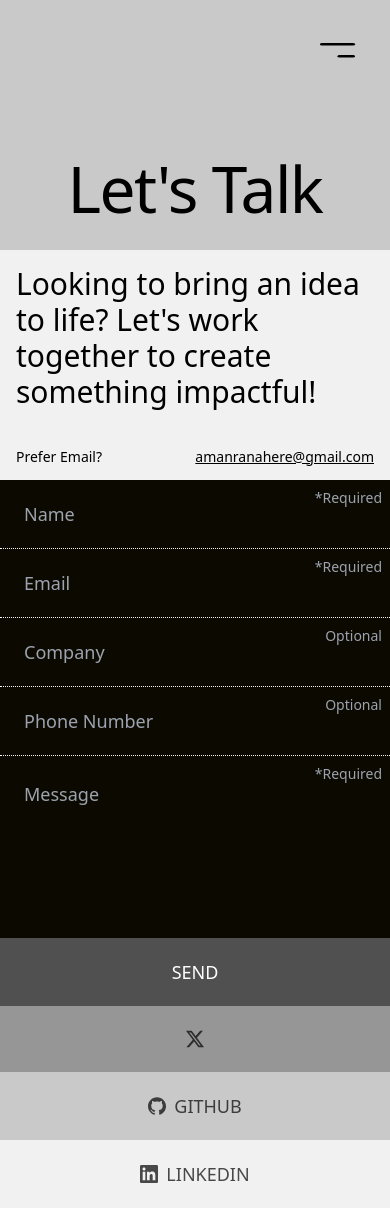
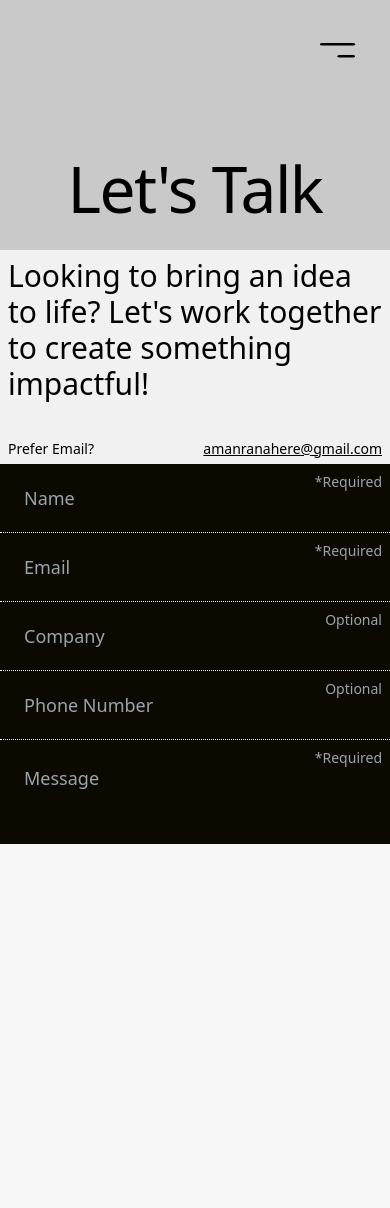
Before and after one commit to amanranahere/Portfolio, a React (Vite) app: page /contact in a window 390 px wide. After the commit the page ends 844 px from the top, so only its background shows below. Built offline with nearby package versions, Linux system fonts and the light colour scheme.

Commit message:
add animation to contact page

```diff
--- a/src/components/Contact/ContactForm.jsx
+++ b/src/components/Contact/ContactForm.jsx
@@ -1,6 +1,7 @@
 import React, { useState } from "react";
 import emailjs from "@emailjs/browser";
 import { SiLinkedin, SiGithub, SiX } from "react-icons/si";
+import { motion } from "framer-motion";
 
 export default function ContactForm() {
   const [status, setStatus] = useState("");
@@ -54,7 +55,12 @@ export default function ContactForm() {
         className="w-full h-full flex flex-col flex-grow"
       >
         <div className="flex flex-col md:flex-row">
-          <div className="w-full relative">
+          <motion.div
+            initial={{ x: -50, y: -50, opacity: 0 }}
+            animate={{ x: 0, y: 0, opacity: 1 }}
+            transition={{ duration: 0.6, ease: [0.16, 1, 0.3, 1], delay: 0.7 }}
+            className="w-full relative"
+          >
             <input
               type="text"
               name="name"
@@ -67,9 +73,14 @@ export default function ContactForm() {
             <span className="absolute top-2 right-2 text-sm text-gray-400">
               *Required
             </span>
-          </div>
+          </motion.div>
 
-          <div className="w-full relative">
+          <motion.div
+            initial={{ x: 50, y: -50, opacity: 0 }}
+            animate={{ x: 0, y: 0, opacity: 1 }}
+            transition={{ duration: 0.6, ease: [0.16, 1, 0.3, 1], delay: 0.7 }}
+            className="w-full relative"
+          >
             <input
               type="email"
               name="email"
@@ -82,11 +93,16 @@ export default function ContactForm() {
             <span className="absolute top-2 right-2 text-sm text-gray-400">
               *Required
             </span>
-          </div>
+          </motion.div>
         </div>
 
         <div className="w-full flex flex-col md:flex-row">
-          <div className="w-full relative">
+          <motion.div
+            initial={{ x: -50, opacity: 0 }}
+            animate={{ x: 0, y: 0, opacity: 1 }}
+            transition={{ duration: 0.6, ease: [0.16, 1, 0.3, 1], delay: 0.8 }}
+            className="w-full relative"
+          >
             <input
               type="text"
               name="company"
@@ -98,9 +114,14 @@ export default function ContactForm() {
             <span className="absolute top-2 right-2 text-sm text-gray-400">
               Optional
             </span>
-          </div>
+          </motion.div>
 
-          <div className="w-full relative">
+          <motion.div
+            initial={{ x: 50, opacity: 0 }}
+            animate={{ x: 0, y: 0, opacity: 1 }}
+            transition={{ duration: 0.6, ease: [0.16, 1, 0.3, 1], delay: 0.8 }}
+            className="w-full relative"
+          >
             <input
               type="tel"
               name="phone"
@@ -112,10 +133,15 @@ export default function ContactForm() {
             <span className="absolute top-2 right-2 text-sm text-gray-400">
               Optional
             </span>
-          </div>
+          </motion.div>
         </div>
 
-        <div className="w-full h-full relative">
+        <motion.div
+          initial={{ y: 50, opacity: 0 }}
+          animate={{ y: 0, opacity: 1 }}
+          transition={{ duration: 0.6, ease: [0.16, 1, 0.3, 1], delay: 0.9 }}
+          className="w-full h-full relative"
+        >
           <textarea
             name="message"
             placeholder="Message"
@@ -128,13 +154,15 @@ export default function ContactForm() {
           <span className="absolute top-2 right-2 text-sm text-gray-400">
             *Required
           </span>
-        </div>
+        </motion.div>
 
         <div className="w-full flex flex-col md:flex-row-reverse text-lg md:text-2xl lg:text-4xl leading-5">
-          <button
+          <motion.button
+            initial={{ x: 100, y: 100, opacity: 0 }}
+            animate={{ x: 0, y: 0, opacity: 1 }}
+            transition={{ duration: 0.6, ease: [0.16, 1, 0.3, 1], delay: 0.6 }}
             type="submit"
-            className="w-full h-full p-6 md:w-[40%] flex justify-center items-center bg-[#505050] hover:bg-[#303030] active:bg-[#161616] text-white relative button-glow transition duration-500"
-            style={{ animationDelay: "0.8s" }}
+            className="w-full h-full p-6 md:w-[40%] flex justify-center items-center bg-[#505050] hover:bg-[#303030] active:bg-[#161616] text-white relative "
           >
             {loading ? (
               <span className="flex items-center">
@@ -152,39 +180,57 @@ export default function ContactForm() {
             <div className="absolute -top-8 text-lg text-white">
               {status && <p>{status}</p>}
             </div>
-          </button>
+          </motion.button>
 
           <div className=" md:w-[60%] flex flex-col-reverse md:flex-row justify-evenly">
-            <a
+            <motion.a
+              initial={{ x: -100, y: 100, opacity: 0 }}
+              animate={{ x: 0, y: 0, opacity: 1 }}
+              transition={{
+                duration: 0.8,
+                ease: [0.16, 1, 0.3, 1],
+                delay: 0.6,
+              }}
               href=""
               target="_blank"
               rel="noopener noreferrer"
-              className="w-full h-full p-6 bg-[#f1f1f1] hover:bg-[#d4d4d4] active:bg-[#bcbcbc] text-black/70 transition duration-500 flex justify-center items-center gap-2 button-glow"
-              style={{ animationDelay: "0.2s" }}
+              className="w-full h-full p-6 bg-[#f1f1f1] hover:bg-[#d4d4d4] active:bg-[#bcbcbc] text-black/70 flex justify-center items-center gap-2 "
             >
               <SiLinkedin /> <span>LINKEDIN</span>
-            </a>
+            </motion.a>
 
-            <a
+            <motion.a
+              initial={{ x: -20, y: 100, opacity: 0 }}
+              animate={{ x: 0, y: 0, opacity: 1 }}
+              transition={{
+                duration: 0.8,
+                ease: [0.16, 1, 0.3, 1],
+                delay: 0.7,
+              }}
               href="https://github.com/amanranahere"
               target="_blank"
               rel="noopener noreferrer"
-              className="w-full h-full p-6 bg-[#c9c9c9] hover:bg-[#a8a8a8] active:bg-[#8a8a8a] text-black/70 transition duration-500 flex justify-center items-center gap-2 button-glow"
-              style={{ animationDelay: "0.4s" }}
+              className="w-full h-full p-6 bg-[#c9c9c9] hover:bg-[#a8a8a8] active:bg-[#8a8a8a] text-black/70 flex justify-center items-center gap-2 "
             >
               <SiGithub /> <span>GITHUB</span>
-            </a>
+            </motion.a>
 
-            <a
+            <motion.a
+              initial={{ y: 100, opacity: 0 }}
+              animate={{ y: 0, opacity: 1 }}
+              transition={{
+                duration: 0.8,
+                ease: [0.16, 1, 0.3, 1],
+                delay: 0.7,
+              }}
               href=""
               target="_blank"
               rel="noopener noreferrer"
               className="w-full h-full p-6 bg-[#969696] hover:bg-[#707070]
-               active:bg-[#545454] text-black/70 transition duration-500 flex justify-center items-center gap-2 button-glow"
-              style={{ animationDelay: "0.6s" }}
+               active:bg-[#545454] text-black/70 flex justify-center items-center gap-2 "
             >
               <SiX />
-            </a>
+            </motion.a>
           </div>
         </div>
       </form>
--- a/src/index.css
+++ b/src/index.css
@@ -23,6 +23,8 @@ body {
   animation: slideInFromLeft 0.8s ease-out 0.5s forwards;
 }
 
+/* slide right like completing the div - end */
+
 /* fade-in animation - start */
 
 @keyframes fadeIn {
@@ -40,8 +42,6 @@ body {
 }
 
 /* fade-in animation - end */
-
-/* slide right like completing the div - end */
 
 /* button glow effect - start */
 
--- a/src/pages/Contact.jsx
+++ b/src/pages/Contact.jsx
@@ -1,16 +1,35 @@
 import React from "react";
 import PageTransition from "../components/Transitions/PageTransition";
 import ContactForm from "../components/Contact/ContactForm.jsx";
+import { motion } from "framer-motion";
 
 function Contact() {
   return (
-    <div className="lg:pt-0 bg-[#0c0a00] h-screen flex flex-col">
+    <div className="lg:pt-0 bg-[#0c0a00] h-screen flex flex-col overflow-hidden">
       <div className="flex flex-col lg:flex-row">
-        <div className="p-8 pt-40 md:pt-52 lg:pt-10 bg-[#c9c9c9] text-[4rem] md:text-[15vw] leading-[0.9] tracking-tight font-medium whitespace-nowrap flex justify-center items-center select-none">
+        <motion.div
+          initial={{ x: -300, y: -300, opacity: 0 }}
+          animate={{ x: 0, y: 0, opacity: 1 }}
+          transition={{
+            duration: 0.8,
+            ease: [0.16, 1, 0.3, 1],
+            delay: 0.4,
+          }}
+          className="p-8 pt-40 md:pt-52 lg:pt-10 bg-[#c9c9c9] text-[4rem] md:text-[15vw] leading-[0.9] tracking-tight font-medium whitespace-nowrap flex justify-center items-center select-none"
+        >
           Let's Talk
-        </div>
+        </motion.div>
 
-        <div className="bg-[#f1f1f1] flex flex-col justify-between p-4 gap-10 lg:gap-0">
+        <motion.div
+          initial={{ x: 300, y: -300, opacity: 0 }}
+          animate={{ x: 0, y: 0, opacity: 1 }}
+          transition={{
+            duration: 0.8,
+            ease: [0.16, 1, 0.3, 1],
+            delay: 0.4,
+          }}
+          className="bg-[#f1f1f1] flex flex-col justify-between p-2 gap-10 lg:gap-0"
+        >
           <div className="text-3xl md:text-center lg:text-left lg:pr-36 lg:pt-4 select-none">
             Looking to bring an idea to life? Let&apos;s work together to create
             something impactful!
@@ -25,7 +44,7 @@ function Contact() {
               amanranahere@gmail.com
             </a>
           </div>
-        </div>
+        </motion.div>
       </div>
 
       <div className="w-full h-full">
```
